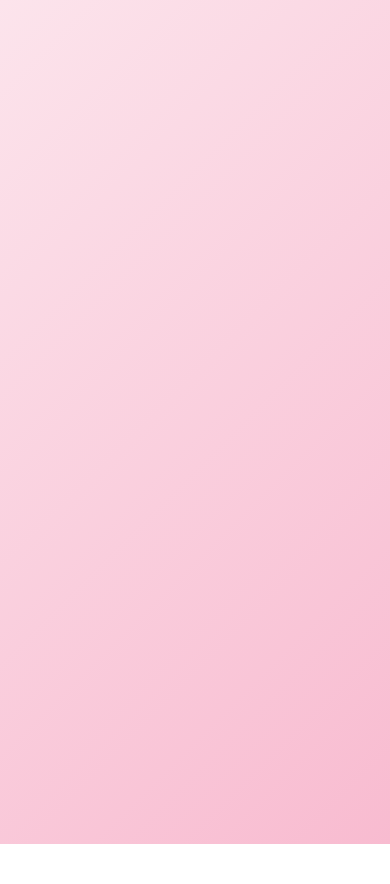
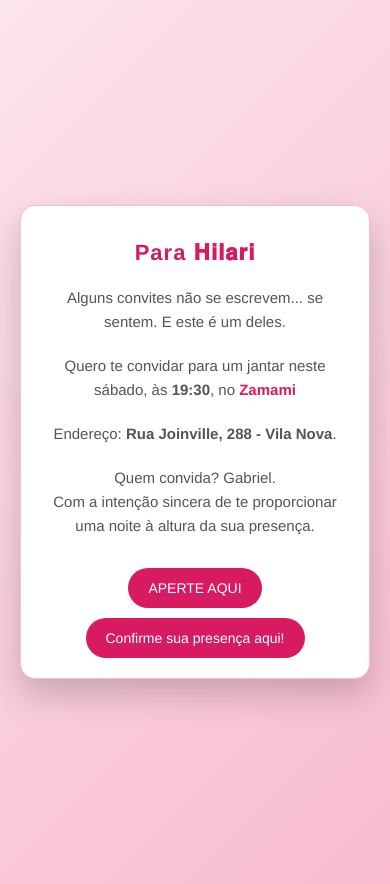
Before and after one commit to 5adrax/Convite-Romantico, a plain HTML site: page index.html in a window 390 px wide. Before the commit the page ends 844 px from the top, so only its background shows below. Drawn offline with Linux system fonts and the light colour scheme.

Commit message:
Update index.html

```diff
--- a/index.html
+++ b/index.html
@@ -2,8 +2,8 @@
 <html lang="pt-BR">
 <head>
     <meta charset="UTF-8">
-    <title>Para 𝐒𝐜𝐚𝐫𝐥𝐞𝐭 🌸</title>
     <meta name="viewport" content="width=device-width, initial-scale=1.0">
+    <title>Para 𝐇𝐢𝐥𝐚𝐫𝐢 🌸</title>
     <style>
         body {
             background: linear-gradient(135deg, #fce4ec, #f8bbd0);
@@ -13,29 +13,27 @@
             align-items: center;
             min-height: 100vh;
             margin: 0;
+            padding: 20px;
             color: #333;
-            padding: 10px;
-            box-sizing: border-box;
         }
         .card {
             background: #fff;
-            padding: 40px 30px;
+            padding: 30px 25px;
             border-radius: 15px;
             box-shadow: 0 15px 35px rgba(0,0,0,0.2);
             text-align: center;
             max-width: 440px;
+            width: 100%;
             border: 1px solid #f8bbd0;
-            width: 100%;
-            box-sizing: border-box;
         }
         .card h1 {
             color: #d81b60;
-            font-size: 28px;
+            font-size: 24px;
             margin-bottom: 20px;
             letter-spacing: 1px;
         }
         .card p {
-            font-size: 17px;
+            font-size: 16px;
             line-height: 1.6;
             margin-bottom: 20px;
             color: #555;
@@ -43,4 +41,63 @@
         .card a.link {
             text-decoration: none;
             color: #d81b60;
-            font-we
+            font-weight: bold;
+        }
+        .btn {
+            background-color: #d81b60;
+            color: #fff;
+            padding: 14px 24px;
+            border: none;
+            border-radius: 30px;
+            font-size: 15px;
+            cursor: pointer;
+            transition: background-color 0.3s ease, transform 0.2s ease;
+            text-decoration: none;
+            display: inline-block;
+            margin-top: 10px;
+        }
+        .btn:hover {
+            background-color: #c2185b;
+            transform: scale(1.05);
+        }
+        .footer {
+            font-size: 13px;
+            color: #888;
+            margin-top: 30px;
+        }
+
+        @media (max-width: 480px) {
+            .card {
+                padding: 20px;
+            }
+            .card h1 {
+                font-size: 22px;
+            }
+            .card p {
+                font-size: 15px;
+            }
+            .btn {
+                padding: 12px 20px;
+                font-size: 14px;
+            }
+        }
+    </style>
+</head>
+<body>
+    <div class="card">
+        <h1>Para 𝐇𝐢𝐥𝐚𝐫𝐢 </h1>
+        <p>Alguns convites não se escrevem... se sentem. E este é um deles.</p>
+        <p>Quero te convidar para um jantar neste sábado, às <strong>19:30</strong>, no
+            <a class="link" href="https://www.instagram.com/zamami_blumenau/" target="_blank">Zamami</a>
+        </p>
+        <p>Endereço: <strong>Rua Joinville, 288 - Vila Nova</strong>.</p>
+        <p>Quem convida? Gabriel.<br>Com a intenção sincera de te proporcionar uma noite à altura da sua presença.</p>
+
+        <!-- Botão Play no Spotify -->
+        <a class="btn" href="https://open.spotify.com/intl-pt/track/3UGIZ8qcrMTwzLbx6Kttqt?si=e0995b61f19741ca" target="_blank">APERTE AQUI</a>
+
+        <!-- Botão Confirmar Presença -->
+        <a class="btn" href="https://wa.me/+554791188587?text=Eu%20aceito%20ser%20sua%20namorada%20por%20essa%20noite!" target="_blank">Confirme sua presença aqui!</a>
+    </div>
+</body>
+</html>
```
